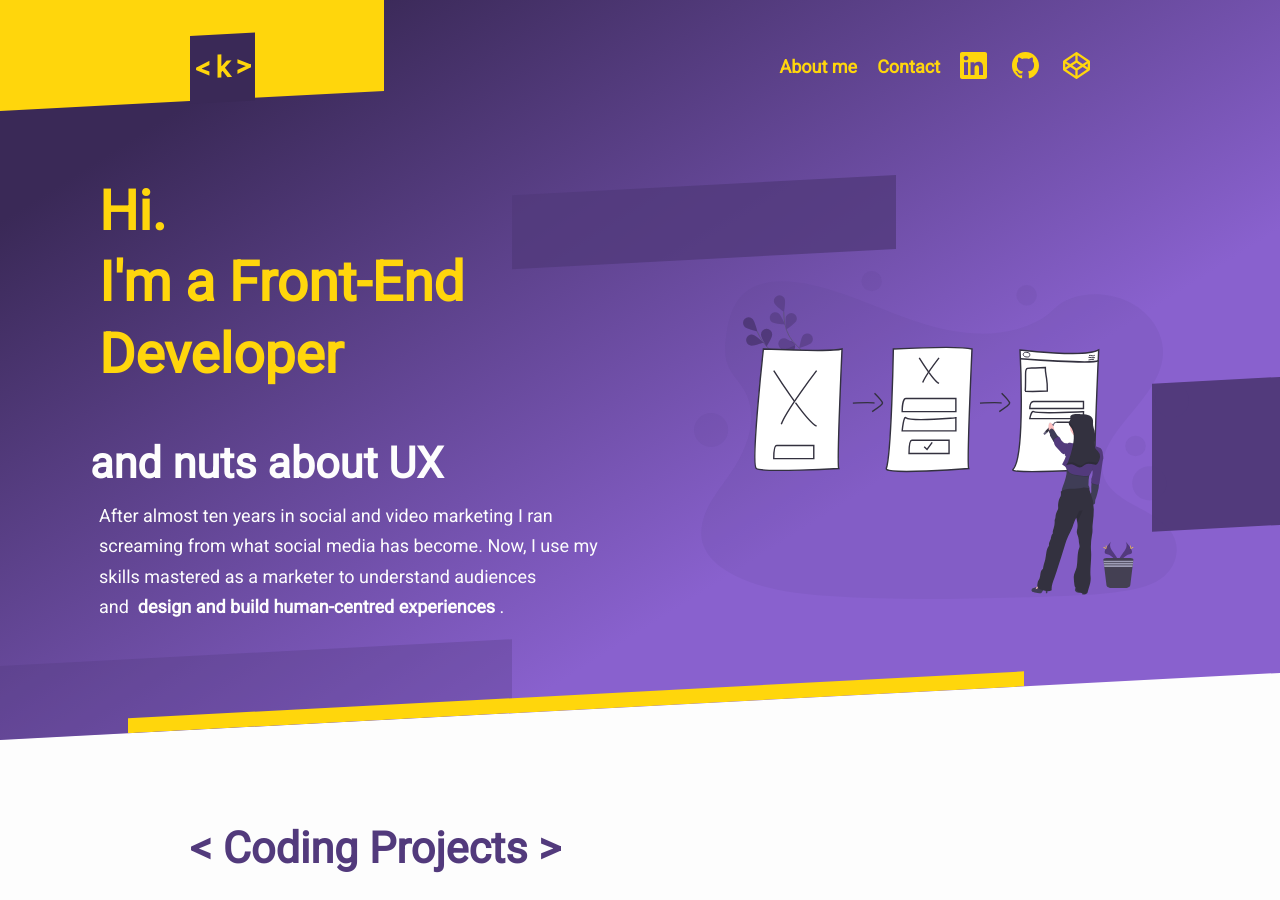
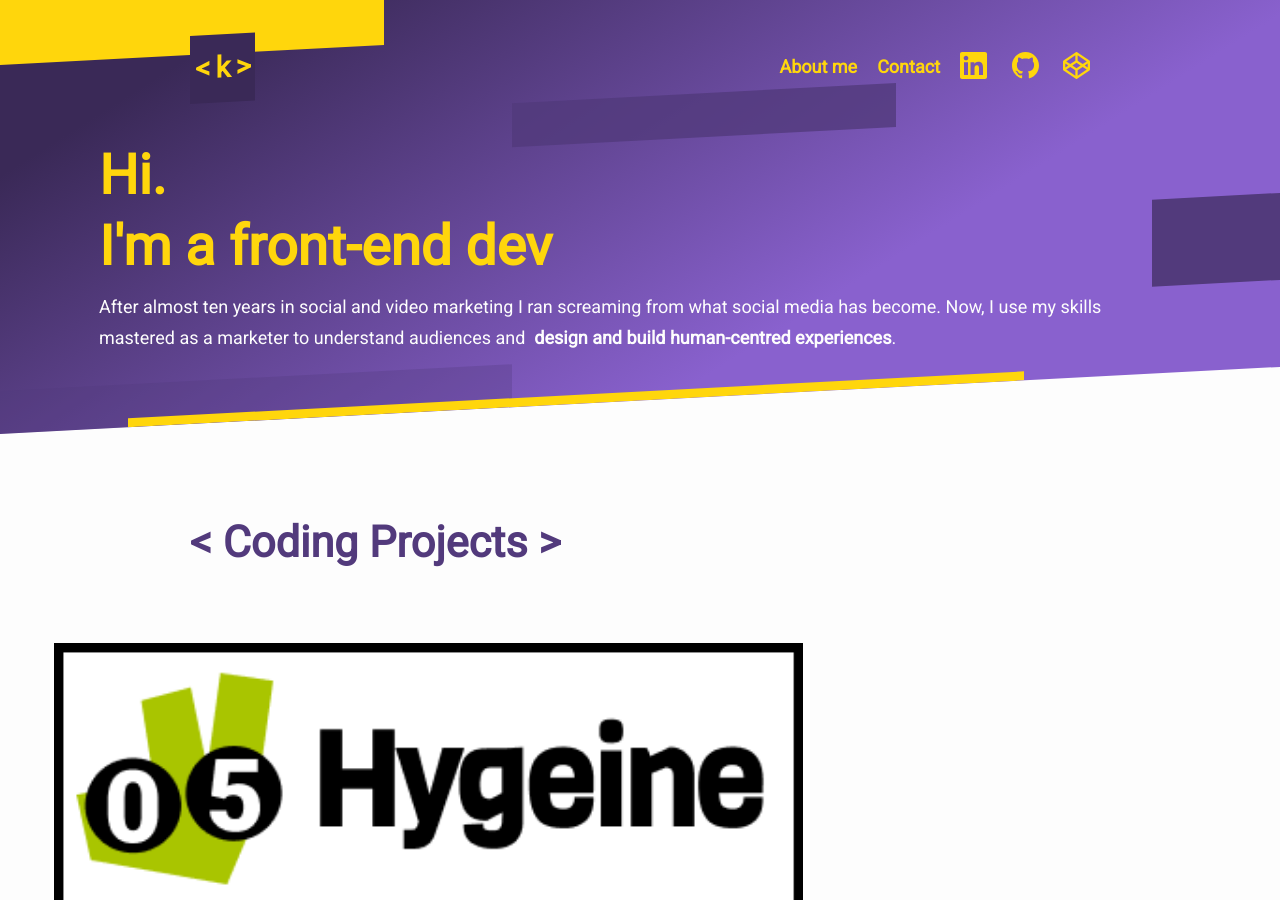
Before and after one commit to krisztin/krisztin.github.io, a Jekyll site: the page built from index.html, in a window 1280 px wide and 900 px high. Built offline with Jekyll 4.4.1, drawn with Linux system fonts in a browser that asks for light colours.

Commit message:
index header text changes

```diff
--- a/_includes/header.html
+++ b/_includes/header.html
@@ -27,16 +27,12 @@
       </nav>
     </div>
     {% if page.layout == 'default' %}
-      <div class="pad-tb flex-container">
-        <div class="flex-item two-col">
-          <h1>Hi.<br>I'm a Front-End Developer</h1>
-          <h2>and nuts about UX</h2>
-          <p>After almost ten years in social and video marketing I ran screaming from what social media has become. Now, I use my skills mastered as a marketer to understand audiences and&nbsp;<strong>&nbsp;design and build human-centred experiences&nbsp;</strong>.
-          </p>
-        </div>
-        <div class="flex-item two-col">
-         <img src="assets/img/undraw_user_flow_vr6w.svg" alt="">
-          </div>
+      <div>
+        <h1>Hi.
+          <br>I'm a front-end dev
+        </h1>
+        <p>After almost ten years in social and video marketing I ran screaming from what social media has become. Now, I use my skills mastered as a marketer to understand audiences and&nbsp;<strong>&nbsp;design and build human-centred experiences</strong>.
+        </p>
       </div>
       {% else %}
       <div class="wrapper pad-tb">
```
